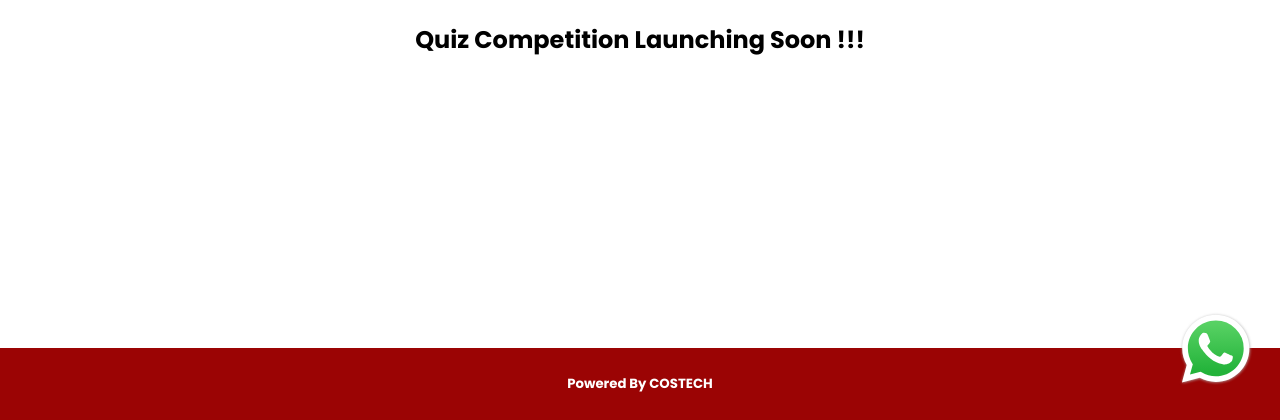
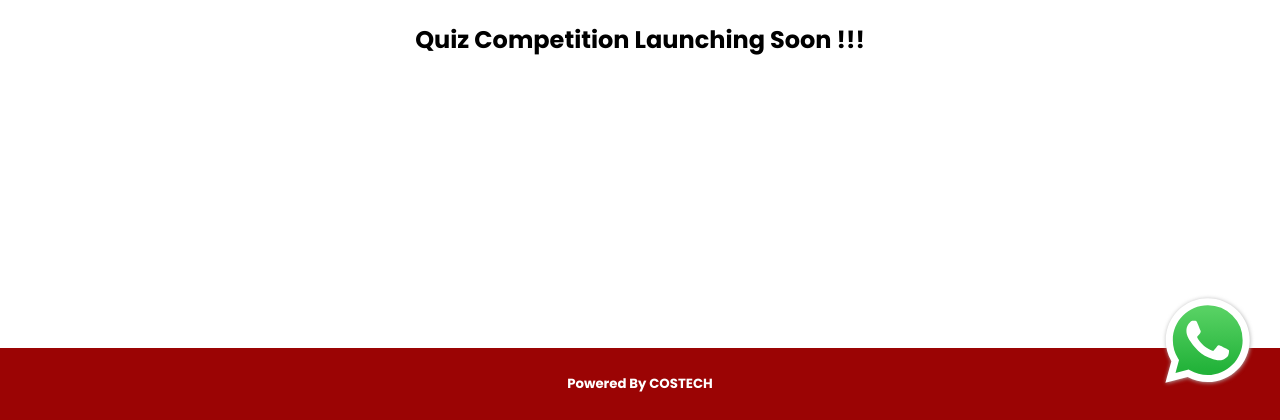
Before and after one commit to gitsteveguy/adv_k_balakrishnan_nair, a PHP site: page /quiz.html in a window 1280 px wide. Shown: the part 380-800 px from the top of the page. Run offline with PHP 8.4, Linux system fonts and the light colour scheme.

Commit message:
mobile menu alignment fix

```diff
--- a/style.css
+++ b/style.css
@@ -174,6 +174,7 @@ footer {
   menu {
     flex-direction: column;
     gap: 4rem;
+    padding: 0;
   }
   li {
     color: var(--primary-color) !important;
@@ -203,7 +204,7 @@ footer {
   right: 1rem;
   img {
     width: 10vw;
-    max-width: 4rem;
+    max-width: 5rem;
     animation: jellyScale infinite 1.2s linear;
   }
 }
```
